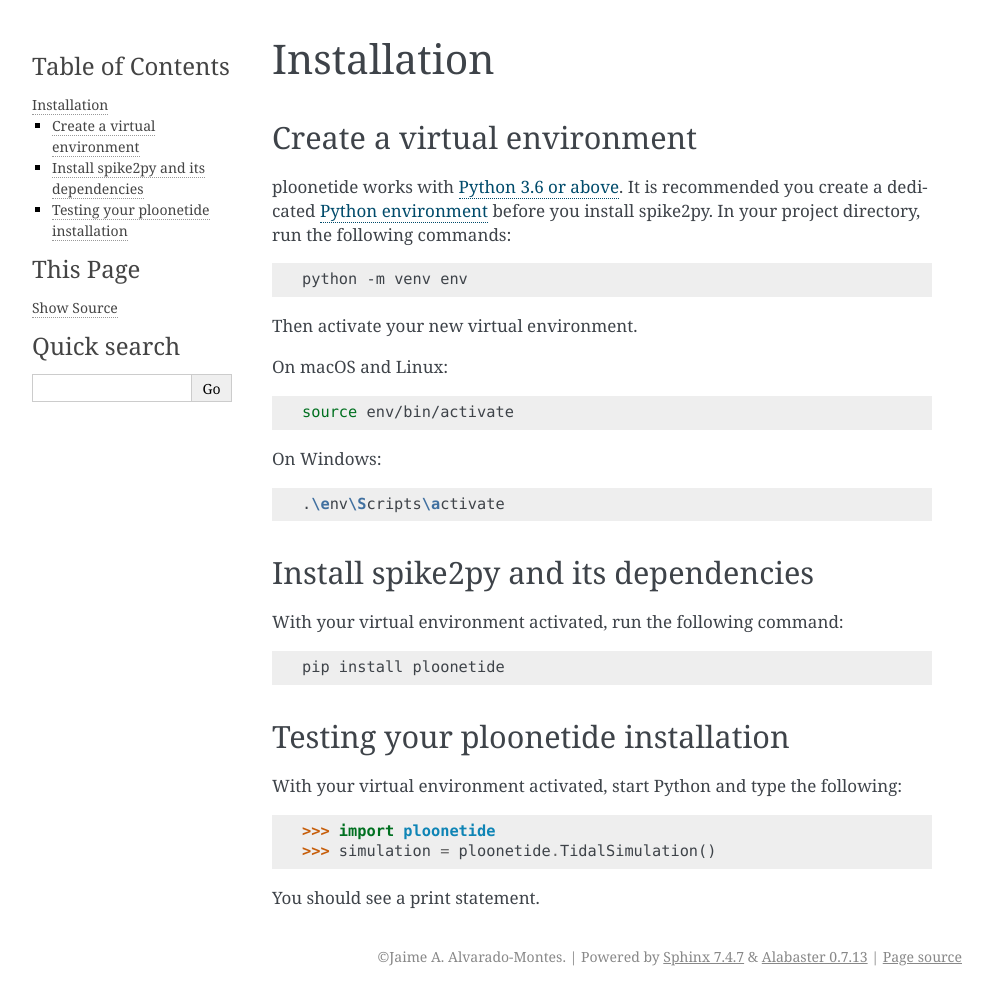
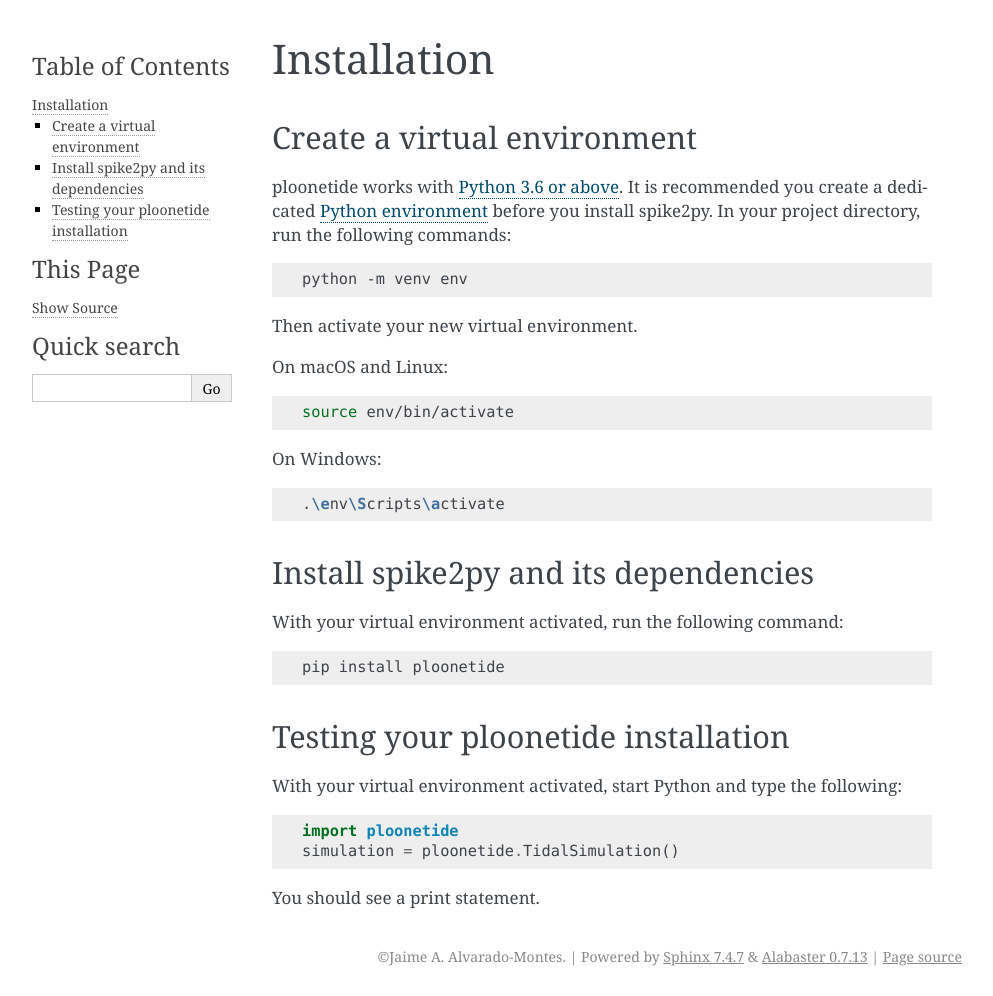
Before and after one commit to BVengo/ploonetide, a Sphinx documentation site: the page built from docs/source/pages/installation.rst, in a window 1280 px wide. Shown: the whole page, without its empty margins (148-1141 px from the left). Built offline with Sphinx 7.4.7, drawn with Linux system fonts in a browser that asks for light colours; pages that are not in the unit, such as notebooks, are missing from menus; the version number is read from the project's files by our own code.

```diff
--- a/docs/source/pages/installation.rst
+++ b/docs/source/pages/installation.rst
@@ -42,8 +42,8 @@ With your virtual environment activated, start Python and type the following:
 
 .. code-block:: python
 
-    >>> import ploonetide
-    >>> simulation = ploonetide.TidalSimulation()
+    import ploonetide
+    simulation = ploonetide.TidalSimulation()
 
 You should see a print statement.
 
```
